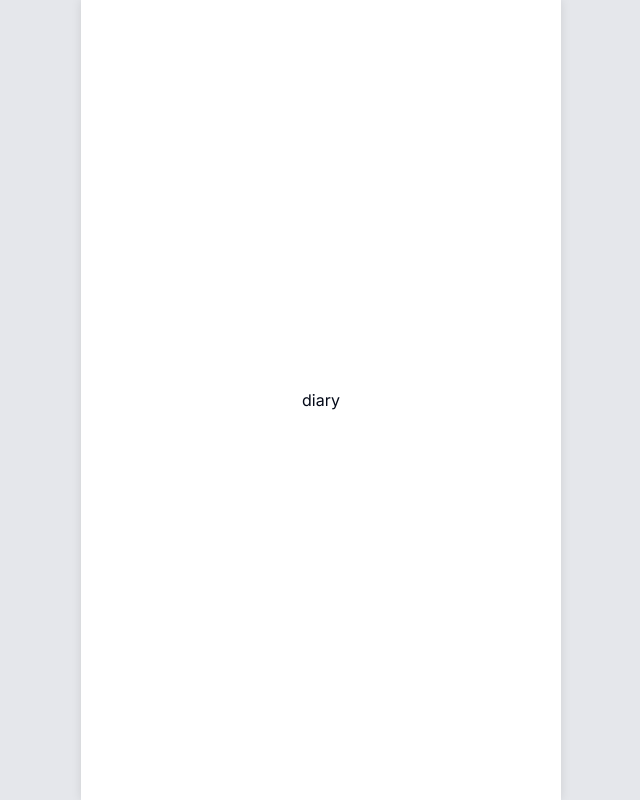
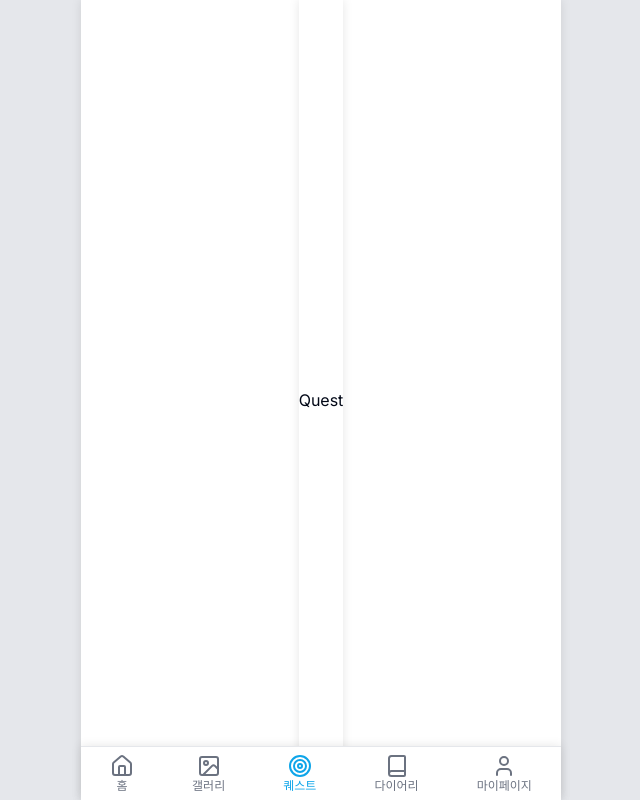
Before and after one commit to Monixc/capstone-trustme, a Next.js app: page /quest in a window 1280 px wide. Shown: the whole page, without its empty margins (319-959 px from the left). Built offline with nearby package versions, Linux system fonts and the light colour scheme.

Commit message:
feat: bottomNav 구현

```diff
--- /dev/null
+++ b/src/app/(user)/layout.tsx
@@ -0,0 +1,26 @@
+// app/layout.ts
+import { Inter } from "next/font/google";
+import "../../styles/globals.css";
+import BottomNavbar from "@/components/BottomNav";
+
+const inter = Inter({ subsets: ["latin"] });
+
+export default function UserLayout({
+  children,
+}: Readonly<{
+  children: React.ReactNode;
+}>) {
+  return (
+    <html lang="en">
+      <head>{/* 기타 메타데이터 */}</head>
+      <body className={inter.className}>
+        <div className="flex justify-center items-center min-h-screen bg-gray-200">
+          <div className="w-full max-w-[480px] min-h-screen bg-white shadow-md overflow-hidden flex flex-col items-center justify-center">
+            {children}
+          </div>
+          <BottomNavbar />
+        </div>
+      </body>
+    </html>
+  );
+}
--- a/src/app/(user)/quest/page.tsx
+++ b/src/app/(user)/quest/page.tsx
@@ -1,3 +1,3 @@
 export default function QuestPage() {
-  return <main>diary</main>;
+  return <main>Quest</main>;
 }
--- a/src/app/layout.tsx
+++ b/src/app/layout.tsx
@@ -1,5 +1,4 @@
 // app/layout.ts
-
 import type { Metadata, Viewport } from "next";
 import { Inter } from "next/font/google";
 import "../styles/globals.css";
--- /dev/null
+++ b/src/components/BottomNav.tsx
@@ -0,0 +1,41 @@
+"use client";
+
+import { usePathname } from "next/navigation";
+import Link from "next/link";
+import { Home, Image, Target, Book, User } from "lucide-react";
+
+const navItems = [
+  { icon: Home, label: "홈", href: "/home" },
+  { icon: Image, label: "갤러리", href: "/gallery" },
+  { icon: Target, label: "퀘스트", href: "/quest" },
+  { icon: Book, label: "다이어리", href: "/diary" },
+  { icon: User, label: "마이페이지", href: "/mypage" },
+];
+
+export default function BottomNavbar() {
+  const pathname = usePathname();
+
+  return (
+    <nav className="fixed bottom-0 w-full max-w-[480px] h-[54px] bg-white border-t border-gray-200">
+      <ul className="flex justify-around items-center h-full">
+        {navItems.map((item) => (
+          <li key={item.href}>
+            <Link href={item.href} className="flex flex-col items-center">
+              <item.icon
+                className={`w-6 h-6 ${
+                  pathname === item.href ? "text-sky-500" : "text-gray-500"
+                }`}
+              />
+              <span
+                className={`text-xs ${
+                  pathname === item.href ? "text-sky-500" : "text-gray-500"
+                }`}>
+                {item.label}
+              </span>
+            </Link>
+          </li>
+        ))}
+      </ul>
+    </nav>
+  );
+}
```
